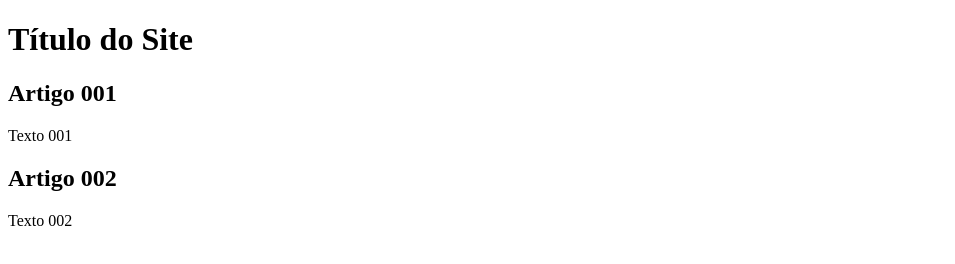
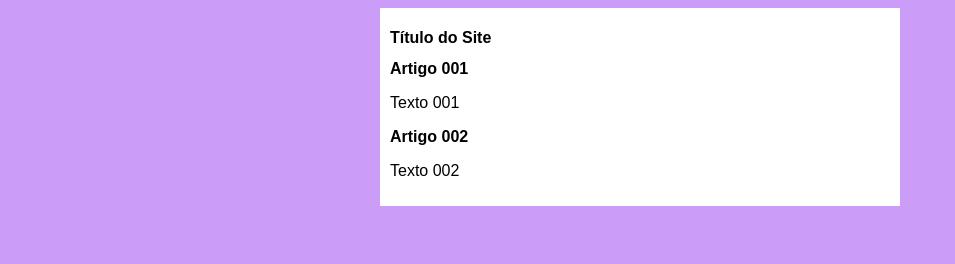
Before and after one commit to pedrojapa/projeto-site, a plain HTML site: page index.html in a window 1280 px wide. Shown: the whole page, without its empty margins (0-955 px from the left). Drawn offline with Linux system fonts and the light colour scheme.

Commit message:
iniciei o design

```diff
--- /dev/null
+++ b/estilos/style.css
@@ -0,0 +1,14 @@
+* {
+    font-family: Arial, Helvetica, sans-serif;
+    font-size: 16px;
+}
+body {
+    background-color: rgb(204, 157, 248);
+}
+main{
+    background-color: white;
+    width: 500px;
+    margin: auto;
+    padding: 10px;
+    box-shadow: 3px 3px 5px rgb(0, 0, 0, 0,473);
+}
--- a/index.html
+++ b/index.html
@@ -4,6 +4,7 @@
     <meta charset="UTF-8">
     <meta name="viewport" content="width=device-width, initial-scale=1.0">
     <title>Título do Site</title>
+    <link rel="stylesheet" href="estilos/style.css">
 </head>
 <body>
     <main>
```
